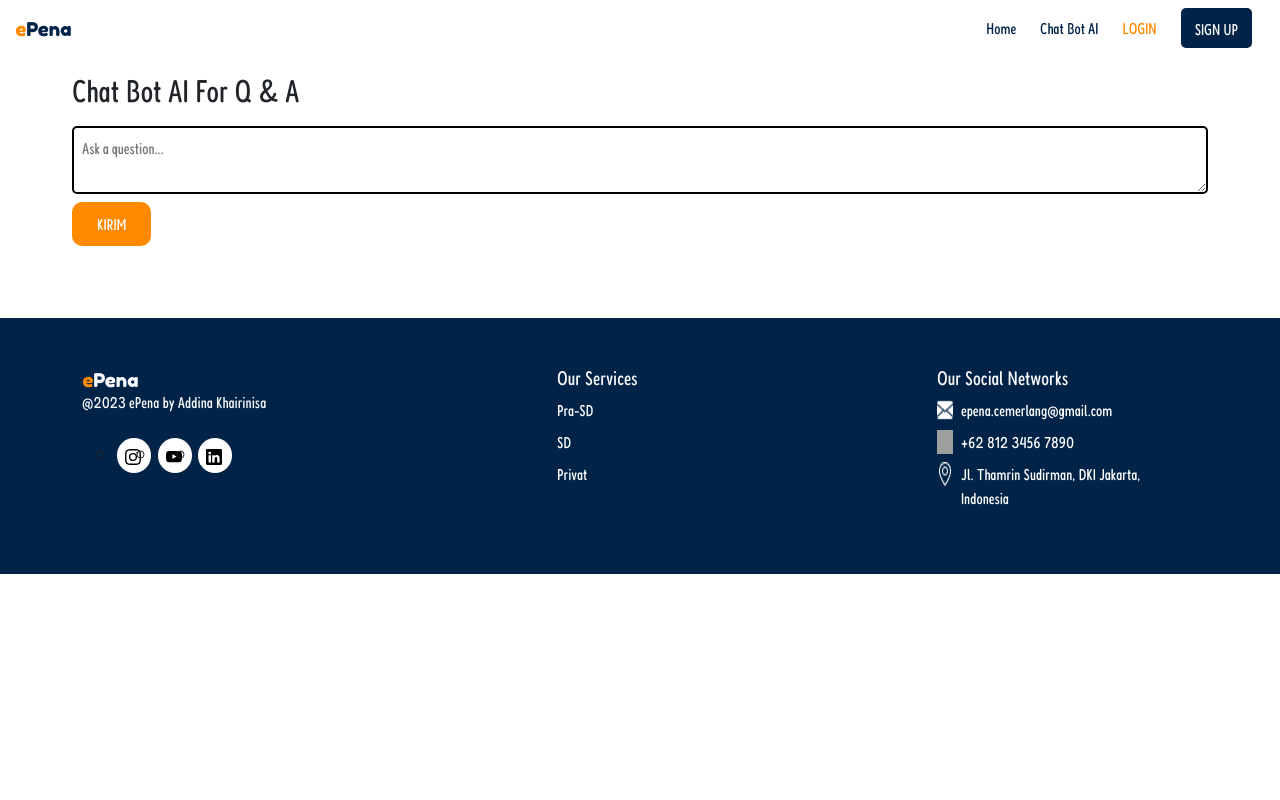
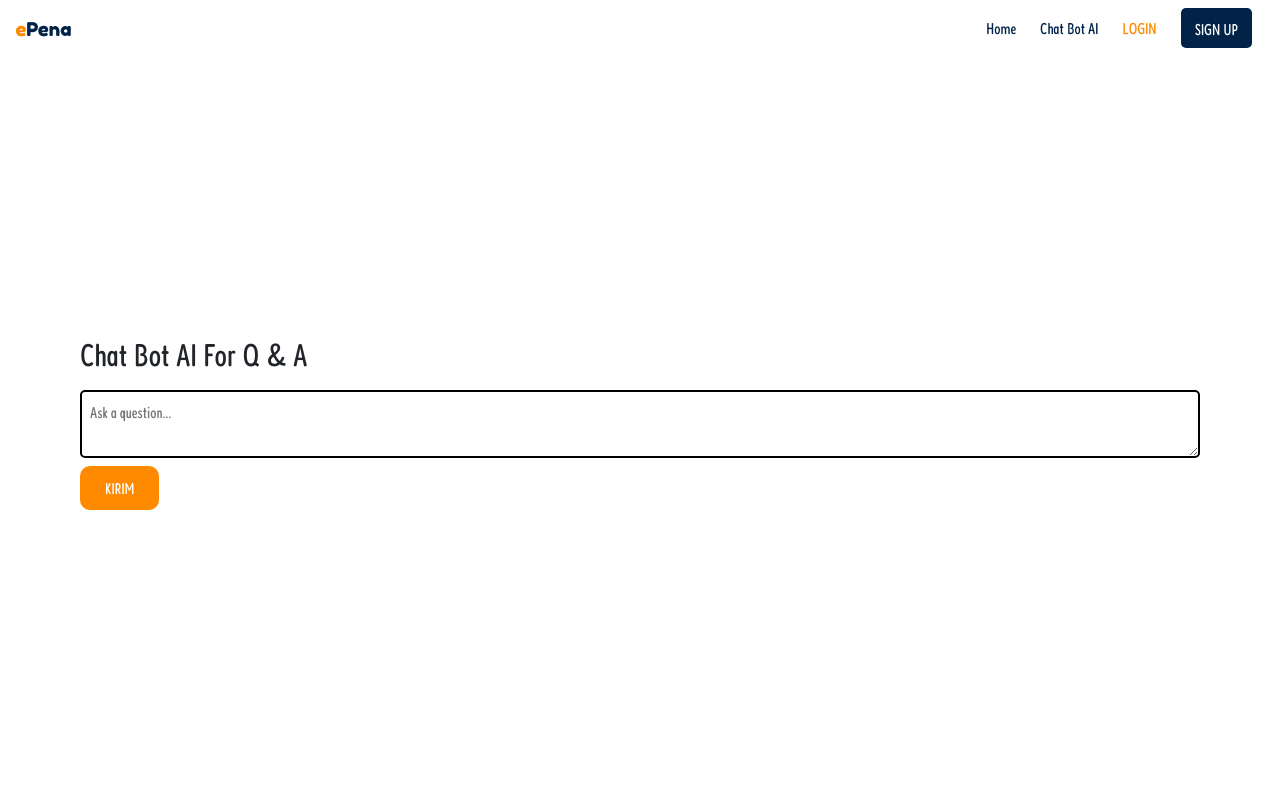
Before and after one commit to addinakhair55/ePena, a React (Vite) app: page /openai in a window 1280 px wide. Shown: the top 800 px of the page. Built offline with nearby package versions, Linux system fonts and the light colour scheme; grey boxes are pictures that could not be loaded.

Commit message:
perbarui: prompt dan responsif chat ai

```diff
--- a/src/pages/ChatAi/ChatAI.jsx
+++ b/src/pages/ChatAi/ChatAI.jsx
@@ -10,7 +10,7 @@ function ChatAi() {
     const [loading, setLoading] = useState(false);
 
     const openai = new OpenAI({
-        apiKey: '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',
+        apiKey: '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',
         dangerouslyAllowBrowser: true,
     })
 
@@ -19,7 +19,7 @@ function ChatAi() {
         setLoading(true);
 
         const res = await openai.completions.create({
-            prompt: `result the following command: ${command}`,
+            prompt: "Seputar pendaftaran murid baru program Pra-SD, SD, dan Privat di Pena Cemerlang." + command,
             model: "text-davinci-003",
         });
 
@@ -31,7 +31,7 @@ function ChatAi() {
     return (
         <>
             <Navbar/>
-            <div className="m-5 p-4 text-fredoka">
+                <div className="text-fredoka body-chat">
                     <h2 className="mb-3">Chat Bot AI For Q & A</h2>
                     <textarea
                         name="command"
--- a/src/pages/ChatAi/ChatAi.css
+++ b/src/pages/ChatAi/ChatAi.css
@@ -34,3 +34,25 @@
   .text-fredoka {
     font-family: 'Fredoka One', sans-serif;
   }
+
+.body-chat{
+    margin: 5rem 2rem ;
+}
+
+
+@media(min-width: 768px){
+
+    .body-chat{
+        margin: 5rem 5rem ;
+    }
+
+}
+
+
+@media(min-width: 992px){
+
+    .body-chat{
+        margin: 21rem 5rem;
+    }
+
+}
```
Lines whose indentation alone changed are shown as unchanged.
